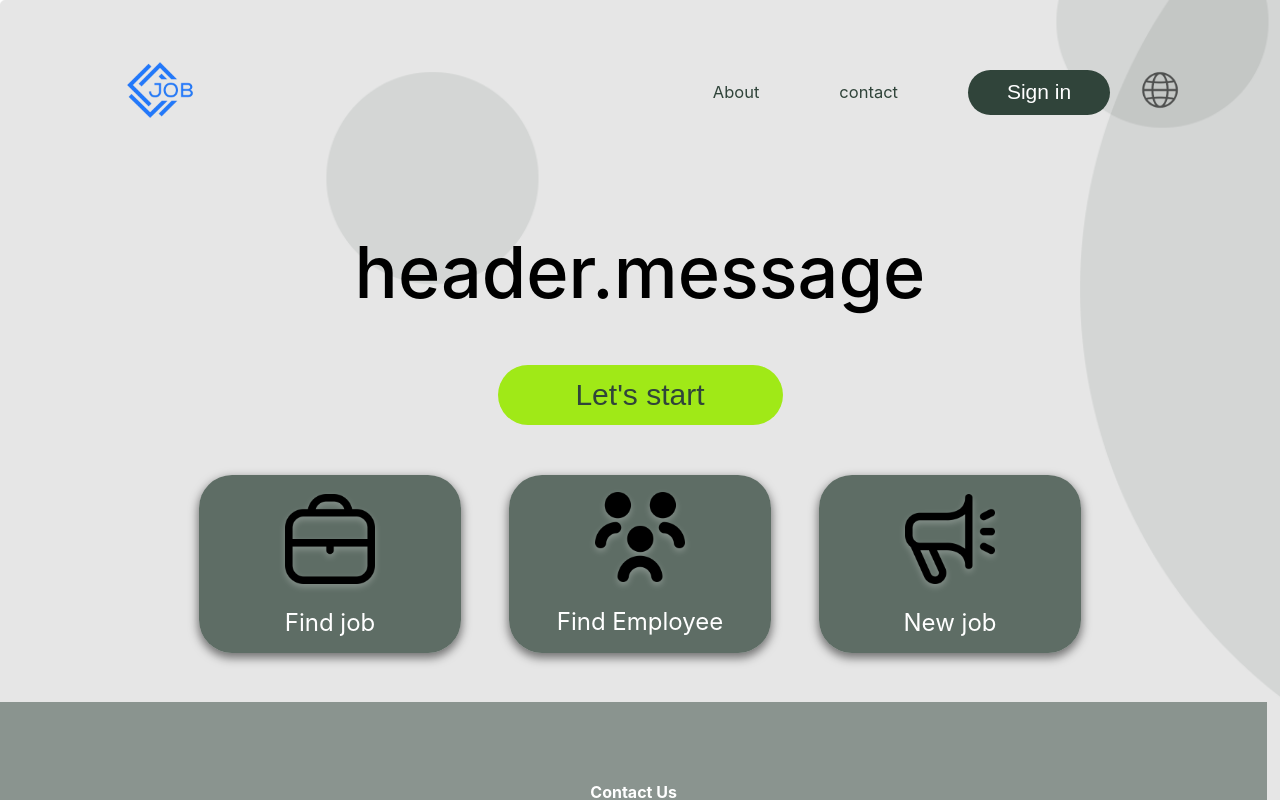
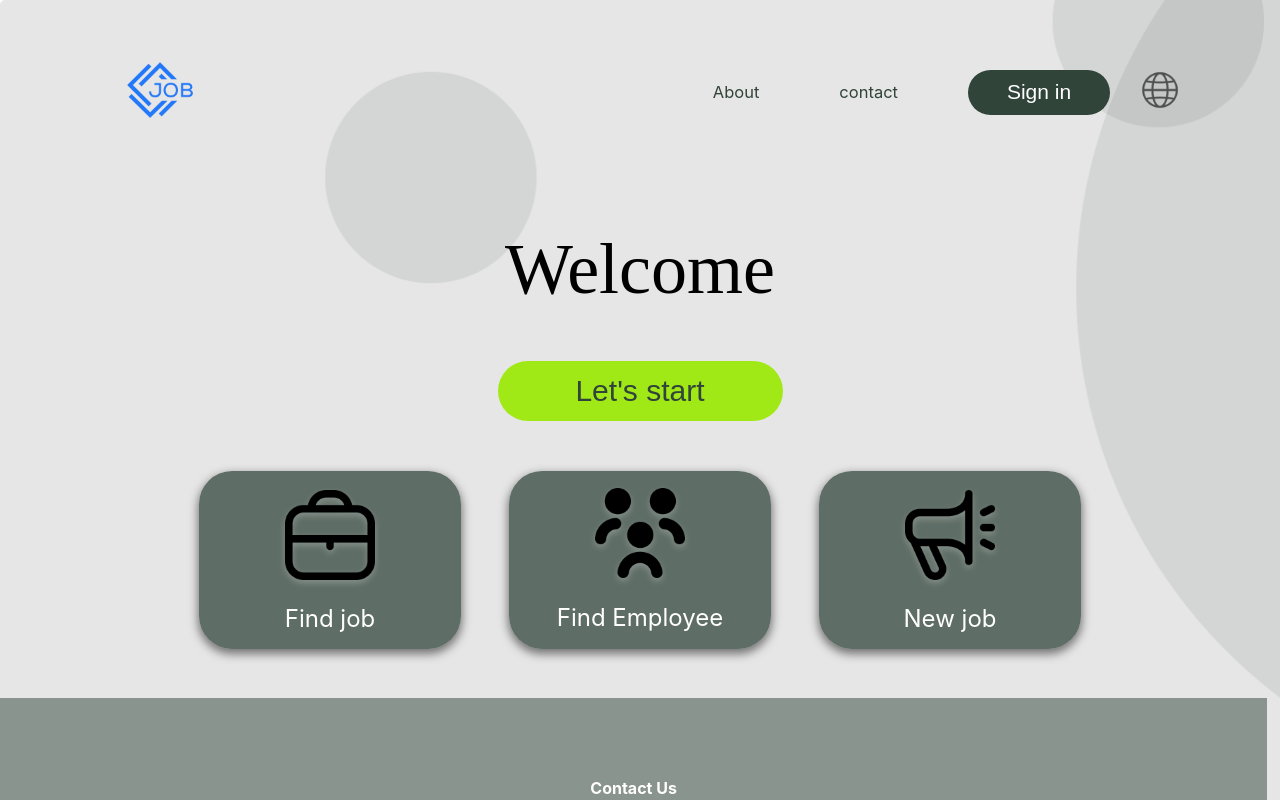
Before and after one commit to FILUD/find_job, a React (Create React App) app: page / in a window 1280 px wide. Shown: the top 800 px of the page. Built offline with nearby package versions, Linux system fonts and the light colour scheme.

Commit message:
featrue: changing languages

```diff
--- a/src/css/Welcome.css
+++ b/src/css/Welcome.css
@@ -107,3 +107,7 @@
         transform: translateY(0);
     }
 }
+
+.box-center-welcome{
+    font-family: 'phetsarath OT';
+}
--- a/src/index.tsx
+++ b/src/index.tsx
@@ -5,9 +5,9 @@ import App from './App';
 import reportWebVitals from './reportWebVitals';
 
 //import languages json and pakage
-import global_en from './languages/en/global.json';
-import global_la from './languages/la/global.json';
-import global_th from './languages/th/global.json';
+import global_en from './languages/en/global_en.json';
+import global_la from './languages/la/global_la.json';
+import global_th from './languages/th/global_th.json';
 
 import i18next from 'i18next';
 import { I18nextProvider } from 'react-i18next';
@@ -19,10 +19,14 @@ const root = ReactDOM.createRoot(
 
 //changing languages and set main languages
 i18next.init({
-  fallbackLng: 'en',
-  debug: true,
   interpolation: {
     escapeValue: false, // not needed for react as it escapes by default
+  },
+  lng: "en",
+  resources: {
+    en: {global: global_en},
+    th: {global: global_th },
+    la: {global: global_la},
   }
 });
 
--- /dev/null
+++ b/src/languages/en/global_en.json
@@ -0,0 +1,17 @@
+{
+    "welcomepage": {
+        "welcome": "Welcome",
+        "findjob": "Find job",
+        "findemployee": "Find Employee",
+        "letsstart": "Let's start",
+        "newjob": "New job",
+        "signin": "Sign in",
+        "about": "About",
+        "contact": "Contact"
+
+    },
+    "homepage": {
+        "welcome": "Welcome to our website"
+
+    }
+}
--- /dev/null
+++ b/src/languages/la/global_la.json
@@ -0,0 +1,11 @@
+{
+    "welcomepage": {
+        "welcome": "ຍິນດີຕ້ອນຮັບ",
+        "findjob": "Find job",
+        "findemployee": "Find Employee"
+    },
+    "homepage": {
+        "welcome": "laoooooo"
+
+    }
+}
--- /dev/null
+++ b/src/languages/th/global_th.json
@@ -0,0 +1,8 @@
+{
+    "welcomepage": {
+        "welcome": "ยินดีต้อนรับ",
+        "findjob": "Find job",
+        "findemployee": "Find Employee"
+    },
+    "home": {}
+}
--- a/src/page/HomePage.tsx
+++ b/src/page/HomePage.tsx
@@ -3,8 +3,11 @@ import '../css/HomePage.css'
 
 import Navbar from '../component/navbar/Navbar';
 import Footer from '../component/footer/Footer';
+import { useTranslation } from 'react-i18next';
 
 function HomePage() {
+  const [t, i18n] = useTranslation("global");
+
   return (
     <div>
       <Navbar />
@@ -12,7 +15,7 @@ function HomePage() {
       <center>
         <div className="contianer-home-page">
           <div className="box-haeder-home-page">
-            <p className='text-in-box-haeder-home-page'>Welcome to us website</p>
+            <p className='text-in-box-haeder-home-page'>{t("homepage.welcome")}</p>
           </div>
           <div className="box-for-text-recommend-job">
             recommend Job
--- a/src/page/WelcomePage.tsx
+++ b/src/page/WelcomePage.tsx
@@ -16,7 +16,7 @@ function Welcome_Page() {
             <center>
 
                 <div className='box-center-welcome'>
-                    <p className='text-welcome'>{t("header.message")}</p>
+                    <p className='text-welcome'>{t("welcomepage.welcome")}</p>
                     <button className='button-let-start' onClick={() => navigate('/Home')}>Let's start</button>
                 </div>
 
```
Also changed, not shown: src/languages/en/global.json (deleted, +0 -8 lines), src/languages/la/global.json (deleted, +0 -8 lines), src/languages/th/global.json (deleted, +0 -8 lines), src/component/popup/test.txt (added), src/component/popup/test1.txt (renamed from src/component/popup/test.tsx).
